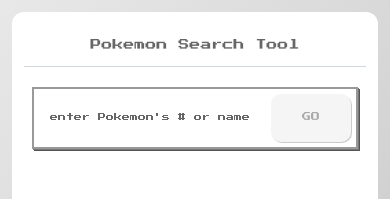
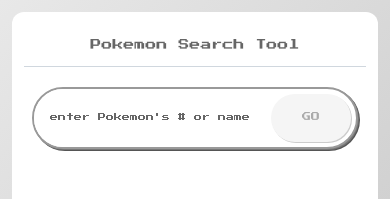
Before and after one commit to rrspw-oo/pokemon-dex, a React (Vite) app: page / in a window 390 px wide. Shown: the top 199 px of the page. Built offline with nearby package versions, Linux system fonts and the light colour scheme.

Commit message:
update search box ui

```diff
--- a/src/components/SearchBox.css
+++ b/src/components/SearchBox.css
@@ -8,14 +8,12 @@
 
 .search-input-container {
   display: flex;
+  border-radius: 99px;
   max-width: 600px;
   margin: 0 auto;
   position: relative;
   background: #ffffff;
   border: 2px solid #666;
-  /* 復古方形設計 */
-  border-radius: 0;
-  /* 像素風格陰影 */
   box-shadow:
     2px 2px 0px #999,
     4px 4px 0px #777;
@@ -116,6 +114,7 @@
   cursor: not-allowed;
   box-shadow: 1px 1px 0px #ccc;
   border-color: #ccc;
+  border-radius: 99px;
 }
 
 
@@ -124,16 +123,19 @@
   .search-input-container {
     max-width: 100%;
     margin: 0 16px;
+        border-radius: 99px;
   }
 
   .search-input {
     padding: 14px 16px;
-    font-size: 10px; /* Keep pixel font readable */
+    font-size: 10px;
+    border-radius: 99px;
   }
 
   .search-button {
     padding: 16px 20px;
-    font-size: 10px; /* Smaller pixel font for mobile */
+    font-size: 10px;
+    border-radius: 99px;
     min-width: 80px;
     min-height: 48px;
     box-shadow:
@@ -160,6 +162,7 @@
     flex-direction: row;
     margin: 0 8px;
     border: 2px solid #999;
+        border-radius: 99px;
     box-shadow:
       1px 1px 0px #777,
       2px 2px 0px #555;
@@ -170,6 +173,7 @@
     background: #ffffff;
     padding: 16px;
     font-size: 8px;
+        border-radius: 99px;
   }
 
   .search-button {
@@ -177,6 +181,7 @@
     border: none;
     font-size: 9px;
     padding: 12px;
+    border-radius: 99px;
     box-shadow:
       1px 1px 0px #777,
       2px 2px 0px #555;
```
